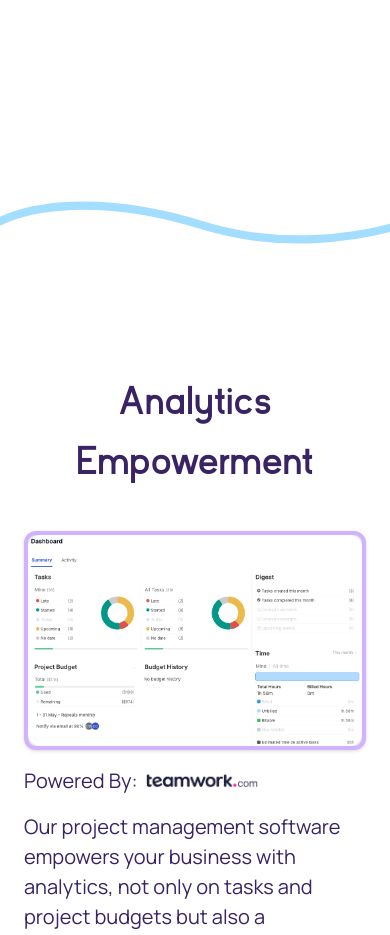
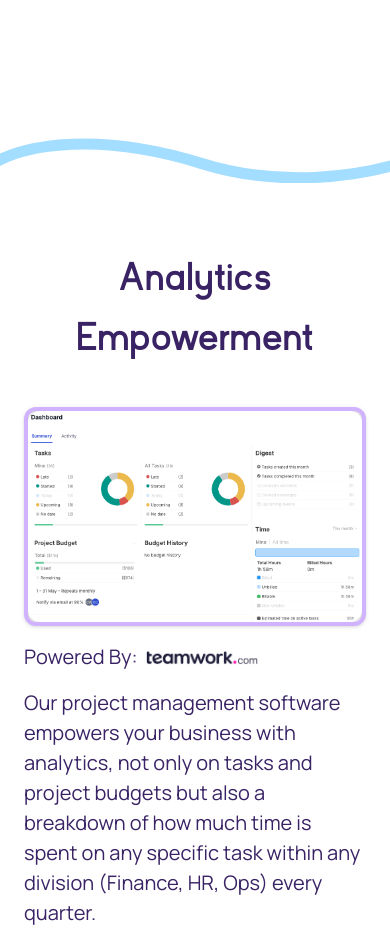
Before and after one commit to hicass/tag-ops-v3, a Next.js app: page / in a window 390 px wide. Shown: the part 3480-4415 px from the top of the page. Built offline with nearby package versions, Linux system fonts and the light colour scheme.

Commit message:
Update to have more responsive styling

```diff
--- a/src/components/Accents/WavyLine.tsx
+++ b/src/components/Accents/WavyLine.tsx
@@ -9,15 +9,16 @@ const WavyLine: FC<WavyLineProps> = ({ position }) => {
     <div className={`z-10 ${position}`}>
       <svg
         width="100vw"
-        height="169"
+        height="auto"
         viewBox="0 0 1440 169"
         fill="none"
         xmlns="http://www.w3.org/2000/svg"
+        preserveAspectRatio="none"
       >
         <path
           d="M-27 94.5C100.347 19.415 374.591 -21.007 746 94.5C1037 185 1321.5 140.5 1475.5 94.5"
           stroke="#A3DDFF"
-          strokeWidth="30"
+          strokeWidth="4%"
         />
       </svg>
     </div>
```
